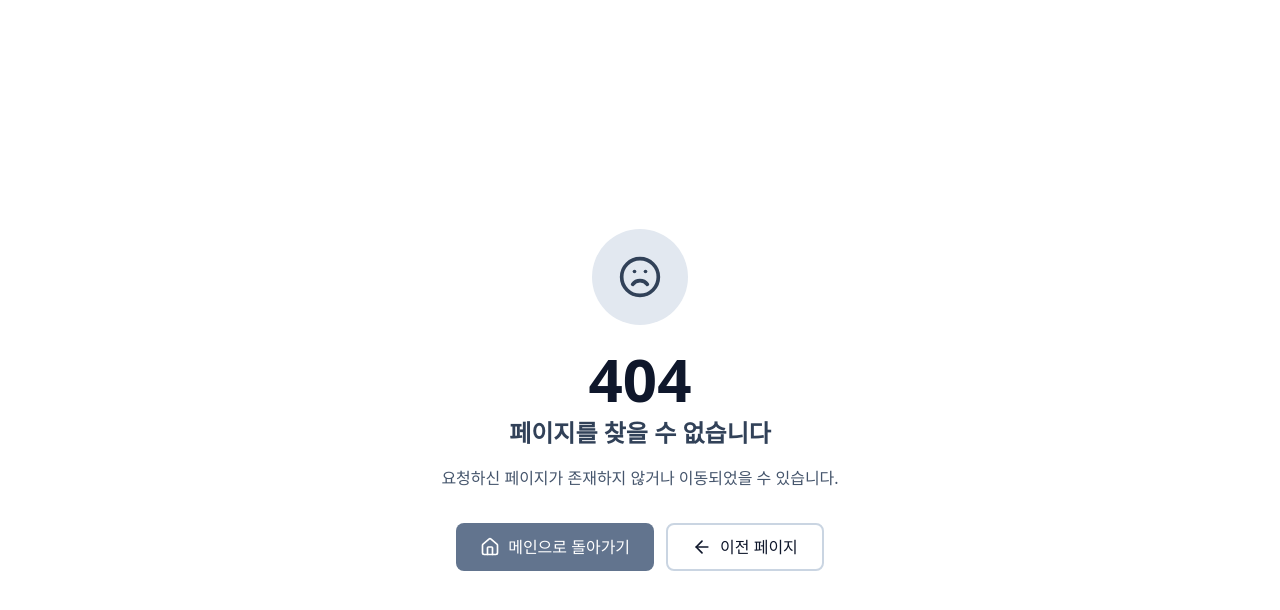
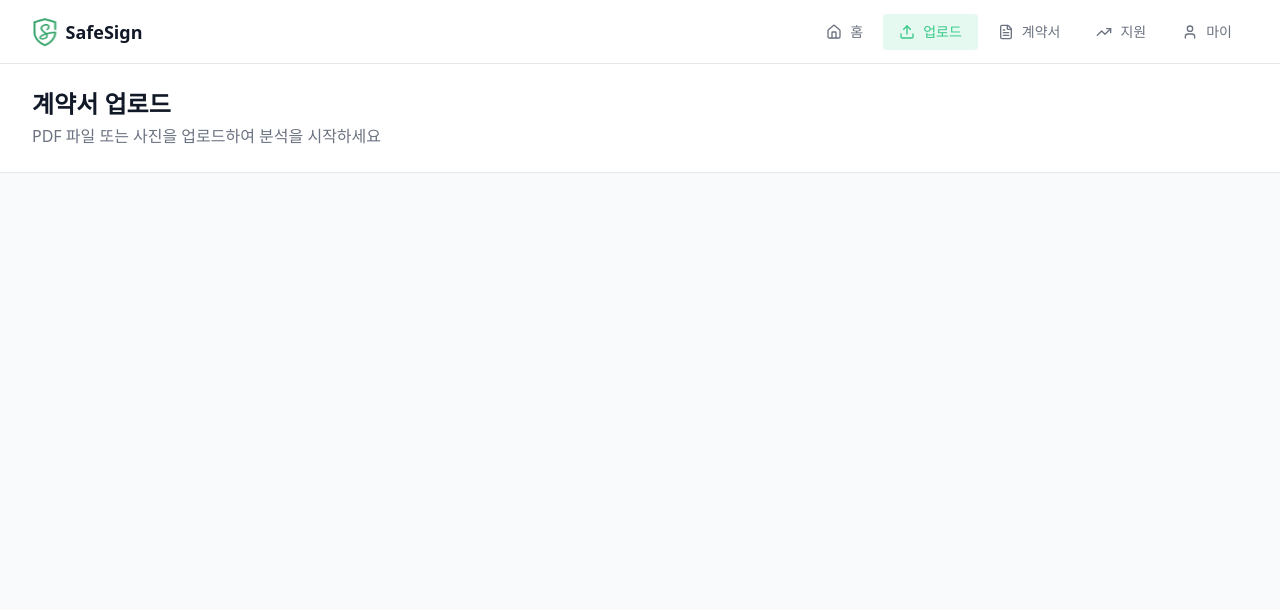
Before and after one commit to SafeSignProject/safeSign-frontend, a React (Vite) app: page /upload in a window 1280 px wide. Before the commit this address had no page. Shown: the top 610 px of the page. Built offline with nearby package versions, Linux system fonts and the light colour scheme; a web font is replaced by a local one.

Commit message:
feat: 모든 페이지 라우팅 설정

```diff
--- /dev/null
+++ b/src/components/upload/UploadFile.tsx
@@ -0,0 +1,7 @@
+import React from 'react';
+
+const UploadFile = () => {
+  return <div></div>;
+};
+
+export default UploadFile;
--- /dev/null
+++ b/src/components/upload/UploadGuide.tsx
@@ -0,0 +1,7 @@
+import React from 'react';
+
+const UploadGuide = () => {
+  return <div></div>;
+};
+
+export default UploadGuide;
--- /dev/null
+++ b/src/components/upload/index.ts
@@ -0,0 +1,2 @@
+export { default as UploadFile } from '@/components/upload/UploadFile';
+export { default as UploadGuide } from '@/components/upload/UploadGuide';
--- a/src/pages/MyPage.tsx
+++ b/src/pages/MyPage.tsx
@@ -5,7 +5,7 @@ const MyPage = () => {
   return (
     <main className='flex min-h-screen justify-center bg-[#F9FAFB]'>
       <CommonHeader title='마이페이지' desc='계정 정보 및 설정을 관리하세요' />
-      <div className='w-240 space-y-6'>
+      <div className='w-240 space-y-8'>
         <ProfileInfo />
         <AccountManagement />
       </div>
--- /dev/null
+++ b/src/pages/SupportPage.tsx
@@ -0,0 +1,14 @@
+import CommonHeader from '@/components/header/CommonHeader';
+
+const SupportPage = () => {
+  return (
+    <main className='flex min-h-screen justify-center bg-[#F9FAFB]'>
+      <CommonHeader
+        title='정부 지원 서비스'
+        desc='내 상황에 맞는 정부 지원 프로그램을 찾아보세요'
+      />
+    </main>
+  );
+};
+
+export default SupportPage;
--- /dev/null
+++ b/src/pages/contracts/ContractsPage.tsx
@@ -0,0 +1,11 @@
+import CommonHeader from '@/components/header/CommonHeader';
+
+const ContractsPage = () => {
+  return (
+    <main className='flex min-h-screen justify-center bg-[#F9FAFB]'>
+      <CommonHeader title='내 계약서' desc='분석된 모든 계약서를 확인하고 관리하세요' />
+    </main>
+  );
+};
+
+export default ContractsPage;
--- /dev/null
+++ b/src/pages/upload/UploadPage.tsx
@@ -0,0 +1,19 @@
+import CommonHeader from '@/components/header/CommonHeader';
+import { UploadFile, UploadGuide } from '@/components/upload';
+
+const UploadPage = () => {
+  return (
+    <main className='flex min-h-screen justify-center bg-[#F9FAFB]'>
+      <CommonHeader
+        title='계약서 업로드'
+        desc='PDF 파일 또는 사진을 업로드하여 분석을 시작하세요'
+      />
+      <div className='w-240 space-y-8'>
+        <UploadFile />
+        <UploadGuide />
+      </div>
+    </main>
+  );
+};
+
+export default UploadPage;
```
Also changed, not shown: src/Router.tsx (+15 -0 lines).
